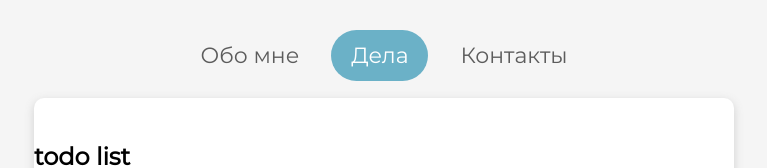
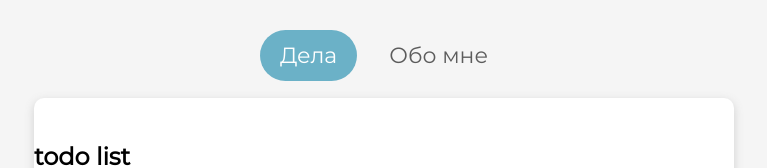
Before and after one commit to IrinaRyazanskaya/todo-list, a React (Create React App) app: page /todo in a window 1280 px wide. Shown: the top 168 px of the page, without its empty margins (256-1023 px from the left). Built offline with nearby package versions, Linux system fonts and the light colour scheme.

Commit message:
Удалила вкладку Контакты

```diff
--- a/src/components/navigation/navigation.jsx
+++ b/src/components/navigation/navigation.jsx
@@ -6,16 +6,6 @@ const Navigation = () => {
     return (
         <nav className={styles.nav}>
             <ul className={styles.list}>
-                <li className={styles.item}>
-                    <NavLink
-                        className={styles.link}
-                        activeClassName={styles.linkActive}
-                        to="/"
-                        exact
-                    >
-                        Обо мне
-                    </NavLink>
-                </li>
                 <li className={styles.item}>
                     <NavLink
                         className={styles.link}
@@ -30,10 +20,10 @@ const Navigation = () => {
                     <NavLink
                         className={styles.link}
                         activeClassName={styles.linkActive}
-                        to="/contacts"
+                        to="/"
                         exact
                     >
-                        Контакты
+                        Обо мне
                     </NavLink>
                 </li>
             </ul>
```
